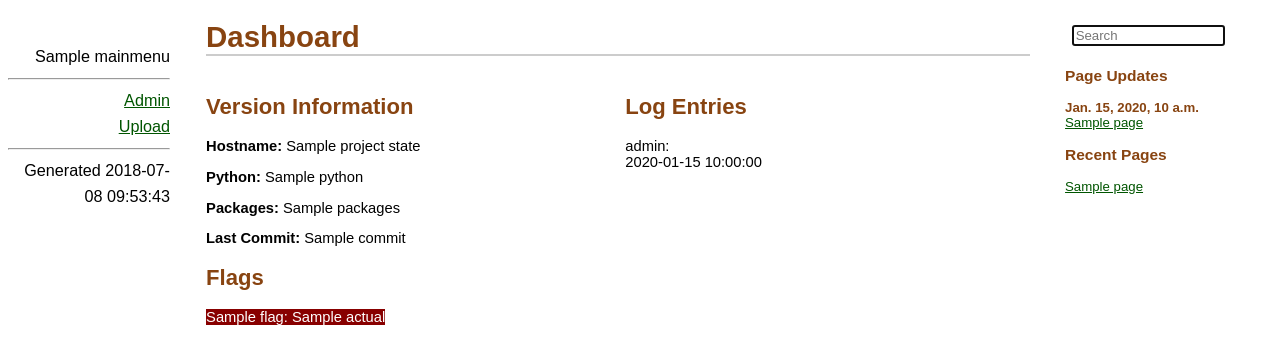
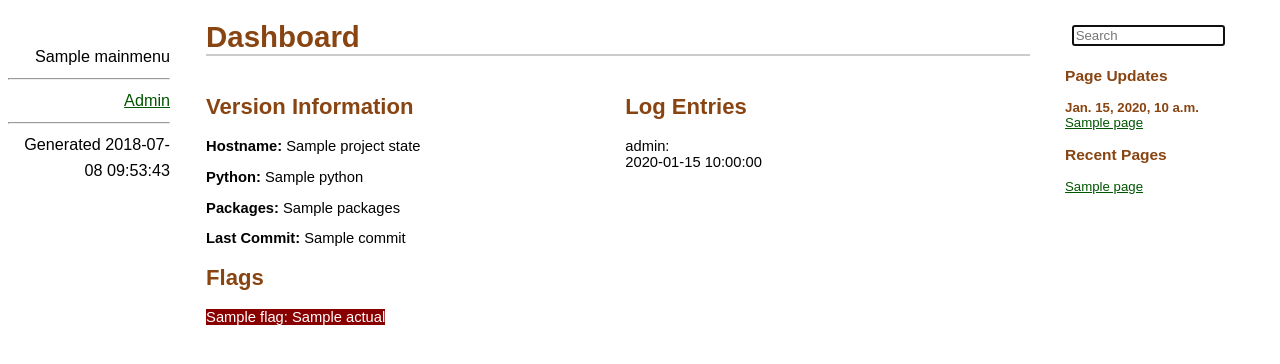
Before and after one commit to ahernp/DMCM, a Django app: template dashboard/templates/dashboard/index.html in a window 1280 px wide. Shown: the top 364 px of the page. Run offline with Django 3.2, Linux system fonts and the light colour scheme; the template is opened without the code that fills it: most values are stand-ins (such as "Sample title", 1, 10 or a date in 2020).

Commit message:
Removed upload from dashboard

```diff
--- a/dashboard/templates/dashboard/index.html
+++ b/dashboard/templates/dashboard/index.html
@@ -50,7 +50,6 @@
 
 {% block navlinks %}
     <p><a href="{% url 'admin:core_log_changelist' %}">Admin</a></p>
-    <p><a href="{% url 'upload' %}">Upload</a></p>
 {% endblock %}
 
 {% block extrascript %}{% endblock %}
```
